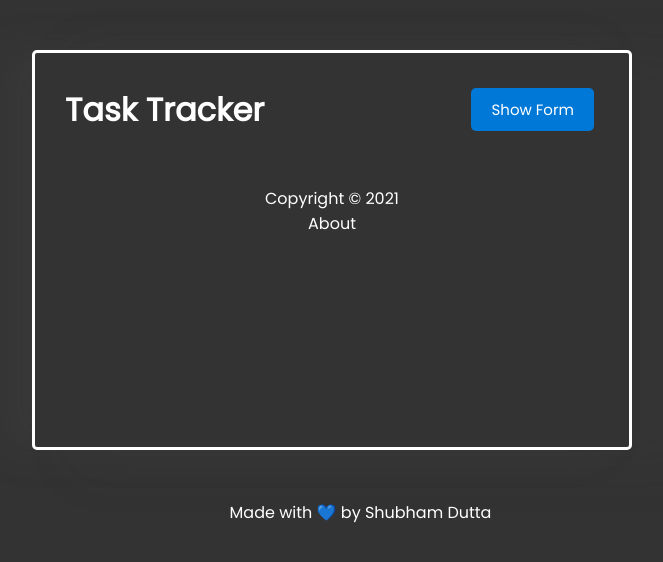
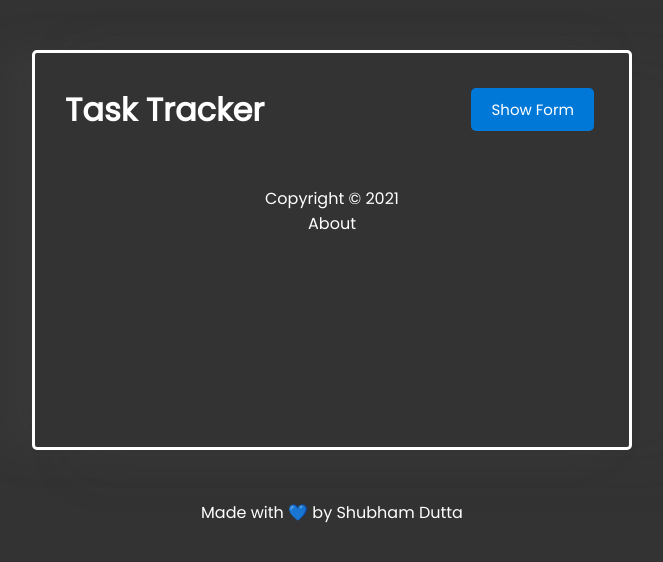
Before and after one commit to Shubhamdutta2000/Task-Tracer-with-Vue-Firebase, a Vue app: page / in a window 1280 px wide. Shown: the top 562 px of the page, without its empty margins (308-971 px from the left). Built offline with nearby package versions, Linux system fonts and the light colour scheme; no server answers; the database is empty.

Commit message:
some adjustments

```diff
--- a/src/App.vue
+++ b/src/App.vue
@@ -90,8 +90,7 @@ body {
 }
 .footer-credit {
   margin-bottom: 200px;
-  position: absolute;
-  left: 42%;
+  text-align: center;
   color: #fff;
 }
 </style>
```
